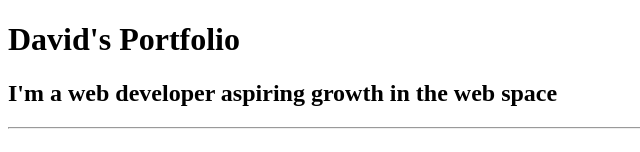
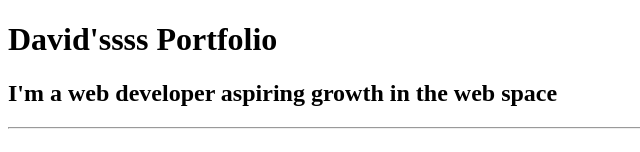
Before and after one commit to Dave44829/html-work, a plain HTML site: page index.html in a window 1280 px wide. Shown: the top 152 px of the page, without its empty margins (0-640 px from the left). Drawn offline with Linux system fonts and the light colour scheme.

Commit message:
Add files via upload

```diff
--- a/index.html
+++ b/index.html
@@ -7,7 +7,7 @@
     </Head>
 
     <body>
-        <h1>David's Portfolio</h1>
+        <h1>David'ssss Portfolio</h1>
         <h2>I'm a web developer aspiring growth in the web space</h2>
         <hr />
         <h2>This is my first webpage</h2>
```
